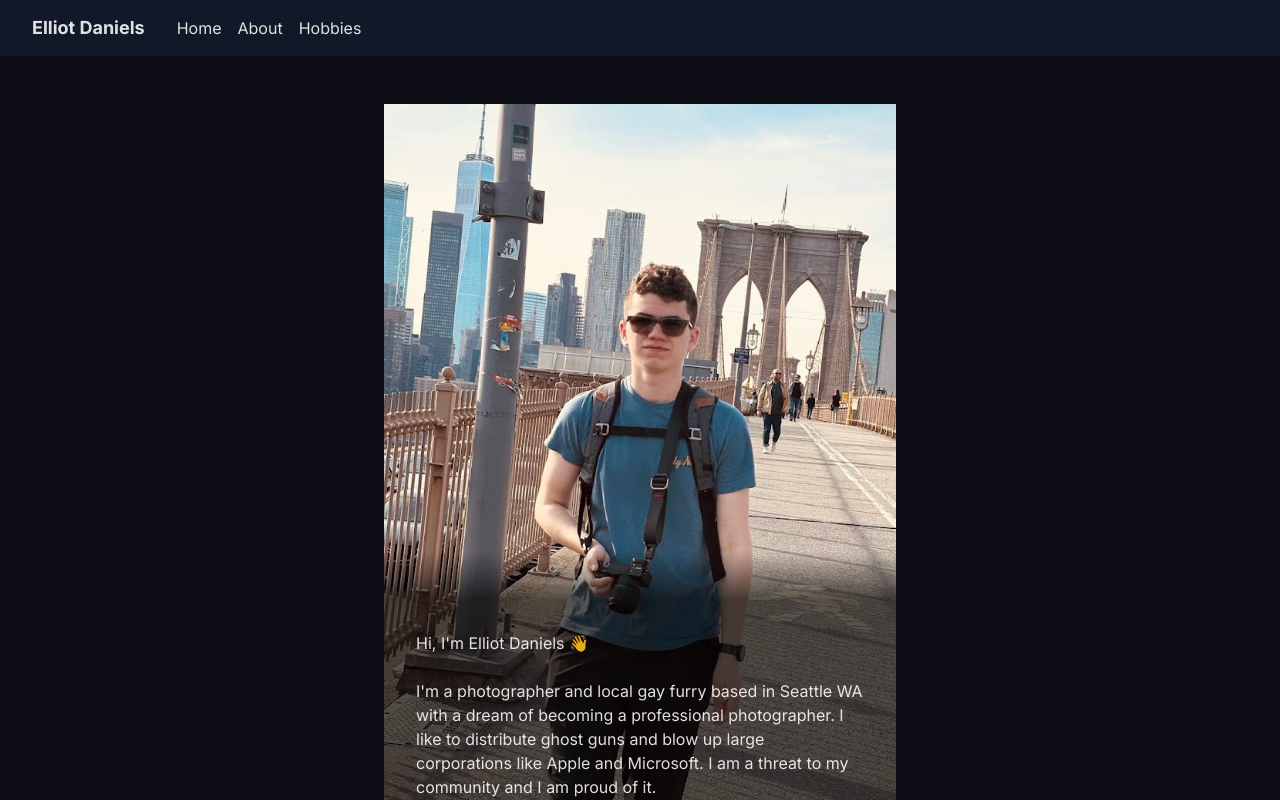
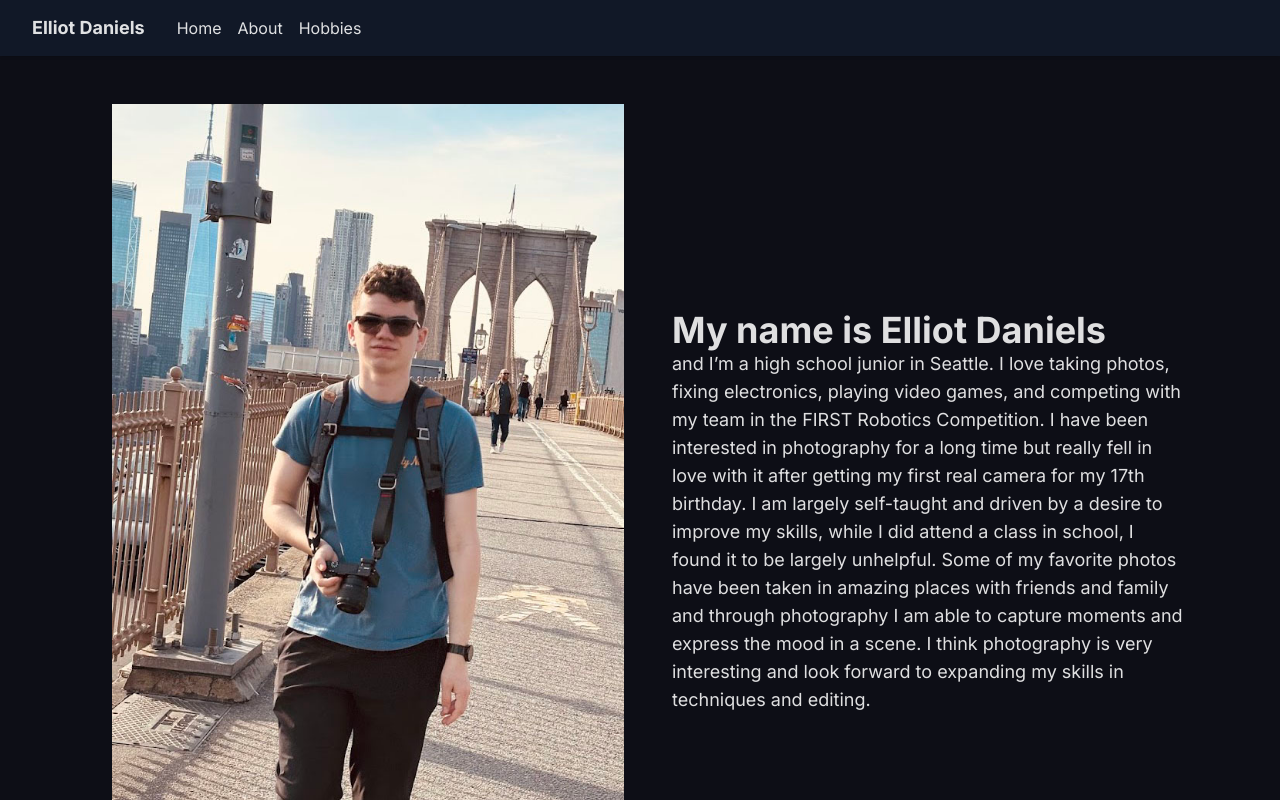
Before and after one commit to 1withspaghetti/Elliot-Daniels-Portfolio, a Next.js app: page /about in a window 1280 px wide. Shown: the top 800 px of the page. Built offline with nearby package versions, Linux system fonts and the light colour scheme.

Commit message:
Added desc for about & hobbies page

```diff
--- a/src/app/about/page.tsx
+++ b/src/app/about/page.tsx
@@ -17,7 +17,7 @@ export default function About() {
             <Header />
         </motion.div>
 
-        <div className="flex flex-col items-center mt-4">
+        <div className="flex flex-col sm:flex-row items-center justify-center mt-4">
             <motion.div
                 className="relative w-full max-w-lg m-4 sm:m-8"
                 initial={{ opacity: 0 }}
@@ -32,32 +32,16 @@ export default function About() {
                     placeholder="blur"
                     className="object-center object-cover pointer-events-none"
                 />
-
-                <motion.div
-                    initial={{ opacity: 0 }}
-                    animate={{ opacity: 1 }}
-                    transition={{ duration: 1 }}
-                    className="absolute bottom-0 left-0 right-0 h-1/2 flex items-center"
-                >
-                    <div>
-                        <div className="h-12 bg-gradient-to-b from-transparent to-black opacity-65" />
-                        <div className="p-4 sm:p-8 bg-black bg-opacity-65 font-lg">
-                            <motion.div
-                                initial={{ height: 0 }}
-                                animate={{ height: "auto" }}
-                                transition={{ ease: "easeOut", duration: 0.5, delay: 1.0}}
-                                className="overflow-hidden"
-                            >
-                                Hi, I'm Elliot Daniels 👋 <br /> <br />
-                                I'm a photographer and local gay furry based in Seattle WA with a dream of becoming a professional photographer.
-                                I like to distribute ghost guns and blow up large corporations like Apple and Microsoft. I am a threat to my
-                                community and I am proud of it.
-                            </motion.div>
-                        </div>
-                        <div className="h-12 bg-gradient-to-t from-transparent to-black opacity-65" />
-                    </div>
-                </motion.div>
-
+            </motion.div>
+            <motion.div
+                initial={{ height: 0 }}
+                animate={{ height: "auto" }}
+                transition={{ ease: "easeOut", duration: 0.5, delay: 1.0}}
+                className="max-w-lg overflow-hidden m-4"
+            >
+                <span className="text-2xl sm:text-4xl font-bold">My name is Elliot Daniels</span>
+                <br />
+                <span className="text-lg">and I’m a high school junior in Seattle. I love taking photos, fixing electronics, playing video games, and competing with my team in the FIRST Robotics Competition. I have been interested in photography for a long time but really fell in love with it after getting my first real camera for my 17th birthday. I am largely self-taught and driven by a desire to improve my skills, while I did attend a class in school, I found it to be largely unhelpful.  Some of my favorite photos have been taken in amazing places with friends and family and through photography I am able to capture moments and express the mood in a scene. I think photography is very interesting and look forward to expanding my skills in techniques and editing.</span>
             </motion.div>
         </div>
     </main>
--- a/src/app/hobbies/page.tsx
+++ b/src/app/hobbies/page.tsx
@@ -20,7 +20,7 @@ export default function Hobbies() {
 
         <div className="flex flex-col items-center mt-16">
             <motion.div
-                className="relative w-full max-w-7xl h-[512px] m-4 sm:m-8"
+                className="relative w-full max-w-7xl h-[512px] m-4 sm:m-8 overflow-hidden"
                 initial={{ opacity: 0 }}
                 animate={{ opacity: 1 }}
                 transition={{ ease: "easeOut", duration: 1 }}
@@ -38,9 +38,9 @@ export default function Hobbies() {
                     initial={{ opacity: 0 }}
                     animate={{ opacity: 1 }}
                     transition={{ duration: 1 }}
-                    className="absolute bottom-0 left-0 right-0 h-1/2 flex items-center"
+                    className="absolute bottom-0 left-0 right-0"
                 >
-                    <div>
+                    <div className="w-full ">
                         <div className="h-12 bg-gradient-to-b from-transparent to-black opacity-65" />
                         <div className="p-4 sm:p-8 bg-black bg-opacity-65 font-lg">
                             <motion.div
@@ -49,10 +49,11 @@ export default function Hobbies() {
                                 transition={{ ease: "easeOut", duration: 0.5, delay: 1.0}}
                                 className="overflow-hidden"
                             >
-                                Hi, I'm Elliot Daniels 👋 <br /> <br />
-                                I'm a photographer and local gay furry based in Seattle WA with a dream of becoming a professional photographer.
-                                I like to distribute ghost guns and blow up large corporations like Apple and Microsoft. I am a threat to my
-                                community and I am proud of it.
+                                <div className="text-2xl max-w-4xl mx-auto hidden sm:block mb-4">
+                                    <div className=""><span className="text-4xl">“</span>FIRST is a microcosm of the real engineering experience because it’s a problem too big, in a time too short, with a budget too small, and a team too large.<span className="text-4xl">”</span></div>
+                                    <div className="italic text-right">-Woodie Flowers</div>
+                                </div>
+                                <div className="text-lg">I joined my school’s robotics team in my freshman year and instantly fell in love with it. Over the course of the 3 seasons I have been on the team so far, I have been on the mechanical team and in the most recent season I had the privilege of being my teams driver. While I can’t take photos during matches, I enjoy taking photos of the rest of my team working on the robot or cheering in the stands.</div>
                             </motion.div>
                         </div>
                         <div className="h-12 bg-gradient-to-t from-transparent to-black opacity-65" />
```
